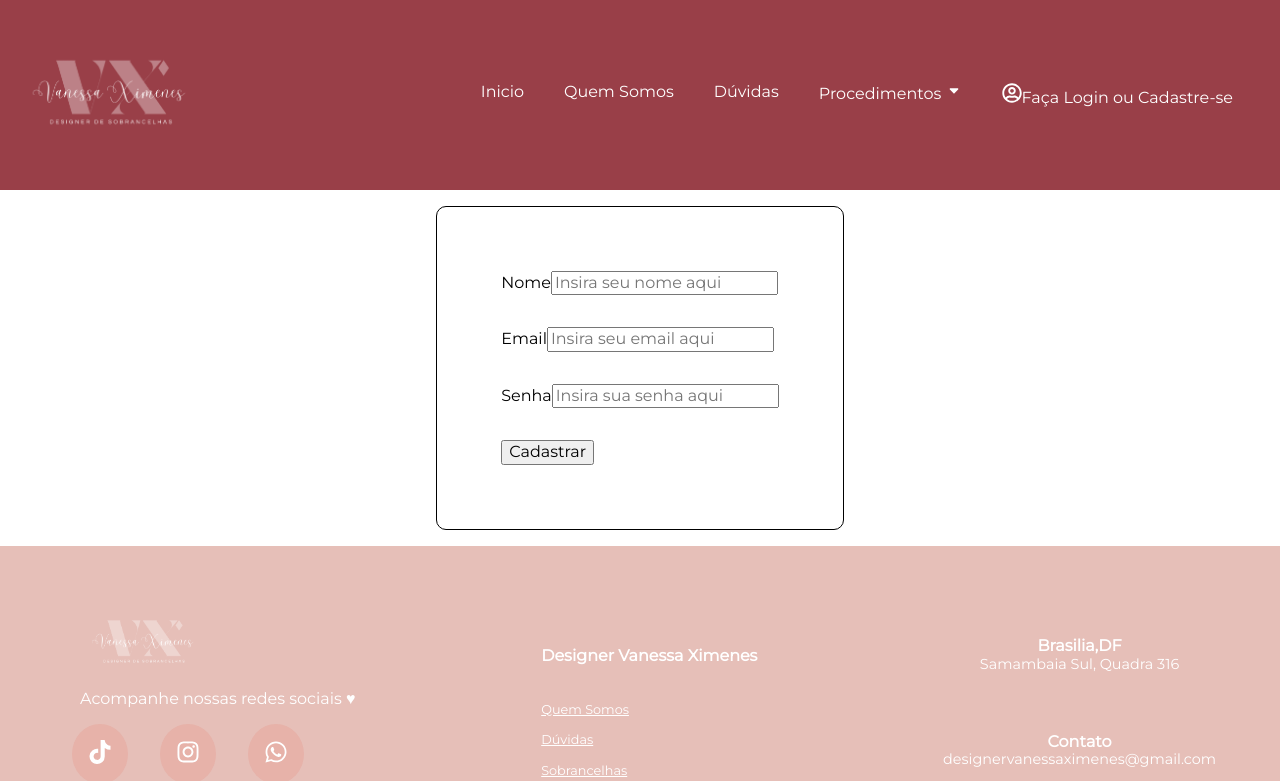
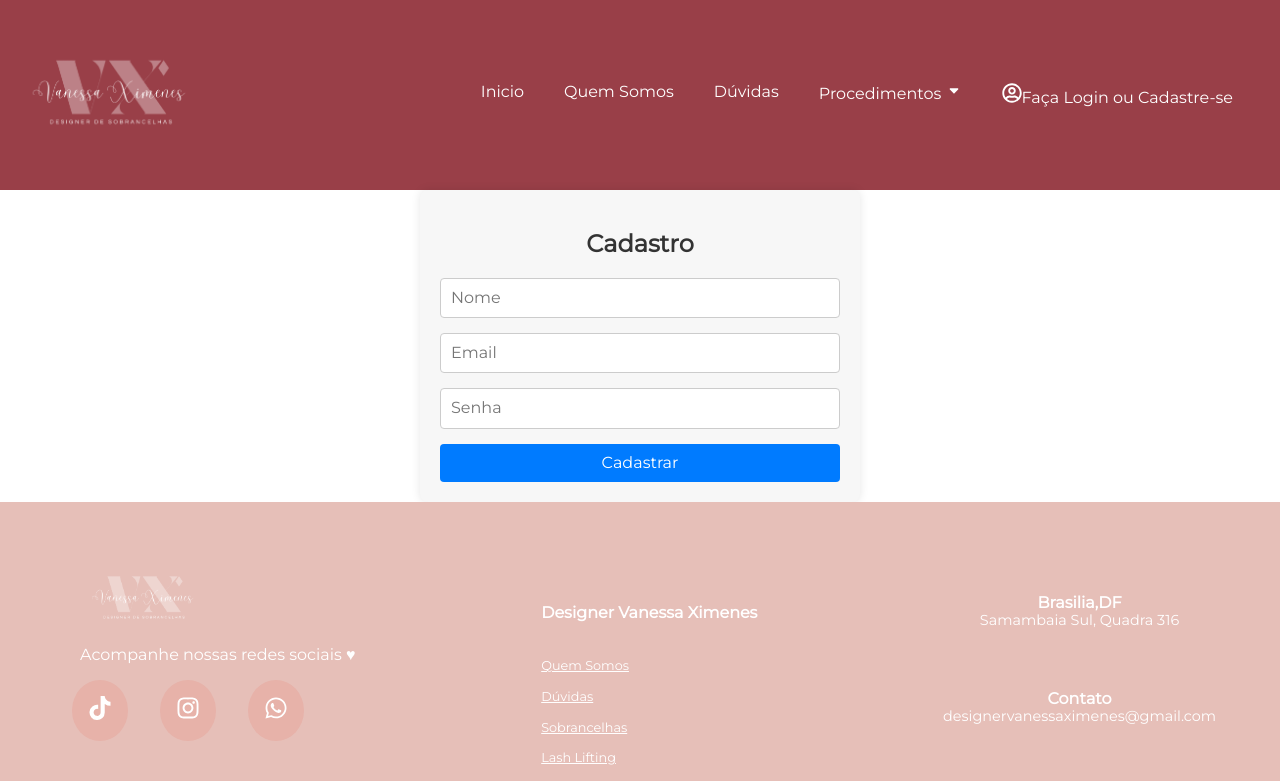
Before and after one commit to fguilherme12/designer-app, a React (Vite) app: page /cadastro in a window 1280 px wide. Shown: the top 781 px of the page. Built offline with nearby package versions, Linux system fonts and the light colour scheme.

Commit message:
style: adicionando estilos login/cadastro

```diff
--- a/src/pages/FormularioCadastro/index.tsx
+++ b/src/pages/FormularioCadastro/index.tsx
@@ -4,27 +4,53 @@ import styled from "styled-components";
 import { useAutenticacao } from "../../context/Autenticacao";
 
 
-const MainContainer = styled.div`
-    display: flex;
-    box-sizing: border-box;
-    justify-content: space-around;
-    align-items: center;
-    background-color: #fff;
-    width: 100%;
-    padding: 1em;
+const FormContainer = styled.div`
+  max-width: 400px;
+  margin: 0 auto;
+  padding: 20px;
+  background-color: #f7f7f7;
+  border-radius: 8px;
+  box-shadow: 0 0 10px rgba(0, 0, 0, 0.1);
 `
 
-const FormularioEstilizado = styled.form`
-    display: flex;
-    align-items: flex-start;
-    flex-direction: column;
-    gap: 2rem;
-    border: 1px solid #000000;
-    background-color: #fff;
-    border-radius: 10px;
-    padding: 4rem ;
-    font-size: 1rem;
+const FormTitle = styled.h2`
+  text-align: center;
+  color: #333;
+  margin-bottom: 20px;
 `
+
+const StyledForm = styled.form`
+  display: flex;
+  flex-direction: column;
+`
+
+const StyledInput = styled.input`
+  padding: 10px;
+  margin-bottom: 15px;
+  border: 1px solid #ccc;
+  border-radius: 4px;
+  font-size: 16px;
+  outline: none;
+  &:focus {
+    border-color: #007bff;
+    box-shadow: 0 0 5px rgba(0, 123, 255, 0.5);
+  }
+`
+
+const StyledButton = styled.button`
+  padding: 10px;
+  font-size: 16px;
+  background-color: #007bff;
+  color: white;
+  border: none;
+  border-radius: 4px;
+  cursor: pointer;
+  &:hover {
+    background-color: #0056b3;
+  }
+`
+
+
 const FormularioCadastro = () => {
 
     const [name, setName] = useState('');
@@ -44,28 +70,36 @@ const FormularioCadastro = () => {
     }
 
     return (
-        <MainContainer>
-            <FormularioEstilizado onSubmit={onSubmitForm}>
-            <div>
-                <label>Nome</label>
-                <input type="text" placeholder="Insira seu nome aqui" onChange={event => setName(event.target.value)} required></input>
-            </div>
+        <FormContainer>
+            <FormTitle> Cadastro</FormTitle>
+            <StyledForm onSubmit={onSubmitForm}>
+            <StyledInput
+                type="text"
+                name="nome"
+                placeholder="Nome"
+                onChange={event => setName(event.target.value)}
+                required
+            />
+            <StyledInput
+                type="email"
+                name="email"
+                placeholder="Email"
+                onChange={event => setEmail(event.target.value)}
+                required
+            />
 
-            <div>
-                <label>Email</label>
-                <input type="email" placeholder="Insira seu email aqui" onChange={event => setEmail(event.target.value)} required></input>
-            </div>
-
-            <div>
-                <label>Senha</label>
-                <input type="password" placeholder="Insira sua senha aqui" onChange={event => setPassword(event.target.value)} required></input>
-            </div>
-
-            <button type="submit">Cadastrar</button>
+            <StyledInput
+                type="password"
+                name="senha"
+                placeholder="Senha"
+                onChange={event => setPassword(event.target.value)}
+                required
+            />
+            <StyledButton type="submit">Cadastrar</StyledButton>
 
             {errorMessageRegister && <h6>{errorMessageRegister} .</h6>}
-        </FormularioEstilizado>
-        </MainContainer>
+        </StyledForm>
+        </FormContainer>
 
     )
 }
--- a/src/pages/FormularioLogin/index.tsx
+++ b/src/pages/FormularioLogin/index.tsx
@@ -4,26 +4,52 @@ import LinkEstilizado from "../../components/LinkEstilizado";
 import { useAutenticacao } from "../../context/Autenticacao";
 
 
-const MainContainer = styled.div`
-    display: flex;
-    box-sizing: border-box;
-    justify-content: space-around;
-    align-items: center;
-    background-color: #fff;
-    width: 100%;
-    padding: 1em;
+const FormContainer = styled.div`
+  display: flex;
+  justify-content: space-evenly;
+  width: 100%;
+  margin: 0 auto;
+  padding: 20px;
+  background-color: #f7f7f7;
+  border-radius: 8px;
+  box-shadow: 0 0 10px rgba(0, 0, 0, 0.1);
 `
 
-const FormularioEstilizado = styled.form`
-    display: flex;
-    align-items: flex-start;
-    flex-direction: column;
-    gap: 2rem;
-    border: 1px solid #000000;
-    background-color: #fff;
-    border-radius: 10px;
-    padding: 4rem ;
-    font-size: 1rem;
+const FormTitle = styled.h2`
+  text-align: center;
+  color: #333;
+  margin-bottom: 20px;
+`
+
+const StyledForm = styled.form`
+  display: flex;
+  flex-direction: column;
+`
+
+const StyledInput = styled.input`
+  padding: 10px;
+  margin-bottom: 15px;
+  border: 1px solid #ccc;
+  border-radius: 4px;
+  font-size: 16px;
+  outline: none;
+  &:focus {
+    border-color: #007bff;
+    box-shadow: 0 0 5px rgba(0, 123, 255, 0.5);
+  }
+`
+
+const StyledButton = styled.button`
+  padding: 10px;
+  font-size: 16px;
+  background-color: #007bff;
+  color: white;
+  border: none;
+  border-radius: 4px;
+  cursor: pointer;
+  &:hover {
+    background-color: #0056b3;
+  }
 `
 
 const FormularioLogin = () => {
@@ -44,28 +70,32 @@ const FormularioLogin = () => {
 
     return (
 
-        <MainContainer>
-            <FormularioEstilizado onSubmit={onSubmitForm}>
-            <div>
-                <label>Email</label>
-                <input type="email" placeholder="Digite seu Email" onChange={event => setEmail(event.target.value)} required></input>
-            </div>
+        <FormContainer>
+            <StyledForm onSubmit={onSubmitForm}>
+            <FormTitle> Já possui uma conta ? </FormTitle>
+                <h6>Informe seus dados para acessa-la</h6>
+                <StyledInput
+                    type="email"
+                    name="email"
+                    placeholder="Insira seu Email"
+                    onChange={event => setEmail(event.target.value)}
+                    required
+                />
+                <StyledInput
+                    type="password"
+                    name="senha"
+                    placeholder="Insira sua Senha"
+                    onChange={event => setPassword(event.target.value)}
+                    required
+                />
 
-            <div>
-                <label>Senha</label>
-                <input type="password" placeholder="Insira sua senha" onChange={event => setPassword(event.target.value)} required></input>
-            </div>
-
-            <button type="submit" >Login</button>
+                <StyledButton type="submit">Login</StyledButton>
+            </StyledForm>
 
             {errorMessageLogin && <h6>{errorMessageLogin} .</h6>}
 
-            </FormularioEstilizado>
-
             <LinkEstilizado to={'/cadastro'}> Cadastro</LinkEstilizado>
-
-
-        </MainContainer>
+        </FormContainer>
 
 
     )
--- a/src/pages/PaginaBase/index.tsx
+++ b/src/pages/PaginaBase/index.tsx
@@ -6,14 +6,16 @@ import { Outlet } from "react-router-dom"
 import CurtidasProvider from "../../context/FotosCurtidas"
 import { ExpandidaProvider } from "../../context/FotoExpandida"
 import FotoExpandida from "../../components/ContainerImagem/FotoExpandida"
-import { AutenticacaoProvider } from "../../context/Autenticacao"
+import { AutenticacaoProvider, useAutenticacao } from "../../context/Autenticacao"
+import { useEffect } from "react"
 
 const Container = styled.div`
   width: 100%;
   min-height: 100vh;
 `
 
-function PaginaBase() {
+const PaginaBase = () => {
+
     return (
          <Container>
             <AutenticacaoProvider>
--- a/src/pages/PrivateRoutes/Ficha/index.jsx
+++ b/src/pages/PrivateRoutes/Ficha/index.jsx
@@ -1,11 +1,73 @@
+import styled from "styled-components";
+
+const FormContainer = styled.div`
+  max-width: 400px;
+  margin: 0 auto;
+  padding: 20px;
+  background-color: #f7f7f7;
+  border-radius: 8px;
+  box-shadow: 0 0 10px rgba(0, 0, 0, 0.1);
+`
+
+const FormTitle = styled.h2`
+  text-align: center;
+  color: #333;
+  margin-bottom: 20px;
+`
+
+const StyledForm = styled.form`
+  display: flex;
+  flex-direction: column;
+`
+
+const StyledInput = styled.input`
+  padding: 10px;
+  margin-bottom: 15px;
+  border: 1px solid #ccc;
+  border-radius: 4px;
+  font-size: 16px;
+  outline: none;
+  &:focus {
+    border-color: #007bff;
+    box-shadow: 0 0 5px rgba(0, 123, 255, 0.5);
+  }
+`
+
+const StyledButton = styled.button`
+  padding: 10px;
+  font-size: 16px;
+  background-color: #007bff;
+  color: white;
+  border: none;
+  border-radius: 4px;
+  cursor: pointer;
+  &:hover {
+    background-color: #0056b3;
+  }
+`
 
 
 const Ficha = () => {
-    return (
-        <div>
-            Testando Ficha
-        </div>
-    )
-}
+
+  return (
+    <FormContainer>
+      <FormTitle>Ficha Anamnese</FormTitle>
+      <StyledForm>
+        <StyledInput
+          type="text"
+          name="nome"
+          placeholder="Nome"
+        />
+        <StyledInput
+          type="email"
+          name="email"
+          placeholder="E-mail"
+        />
+        <StyledButton type="submit">Enviar</StyledButton>
+      </StyledForm>
+    </FormContainer>
+  );
+
+};
 
 export default Ficha;
```
